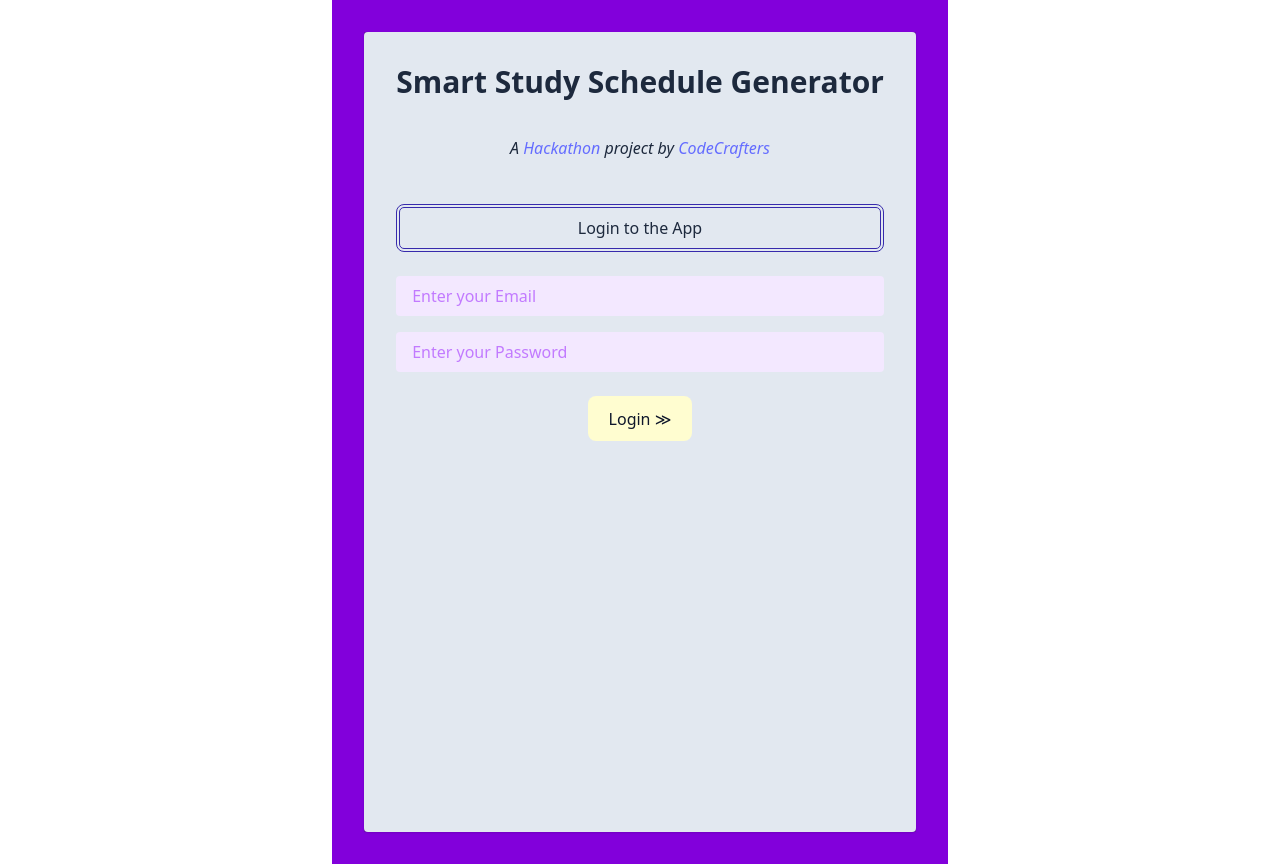
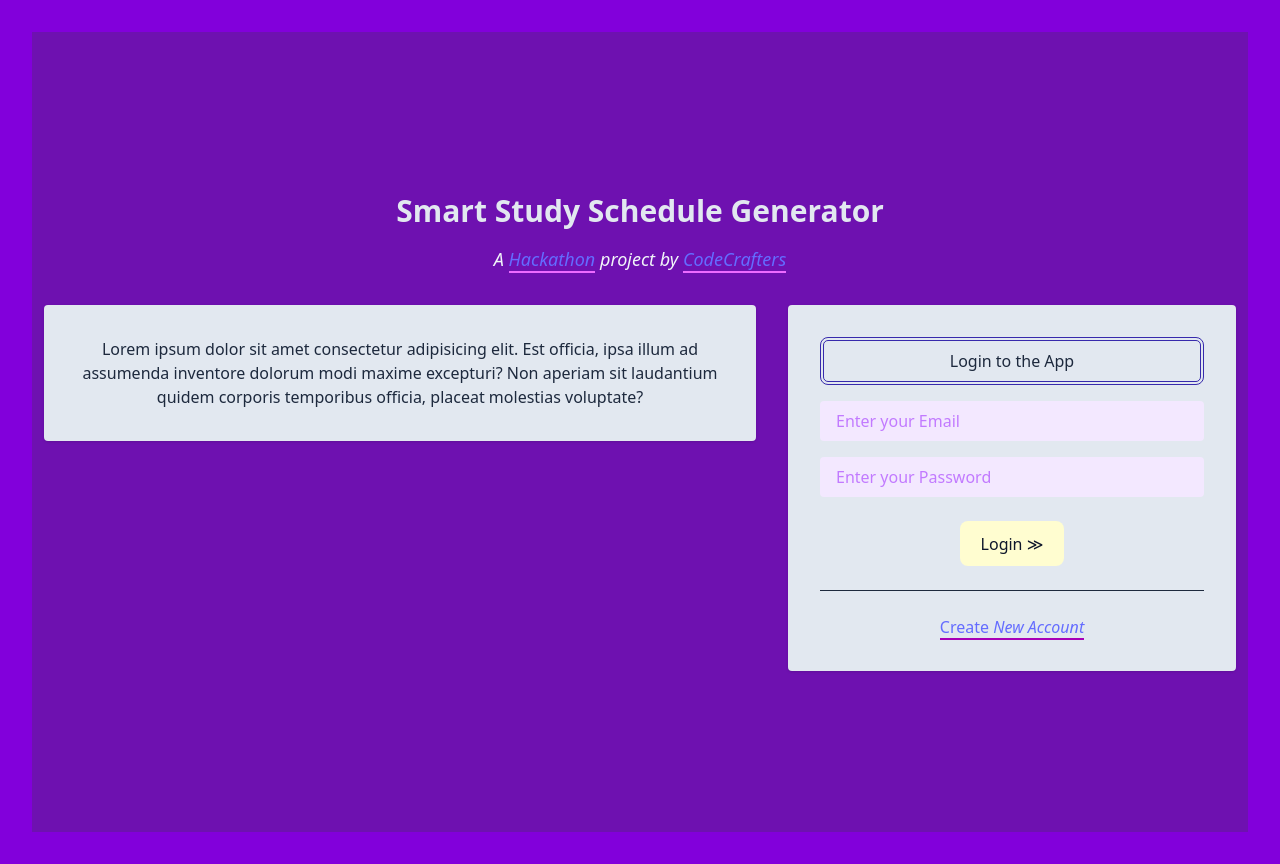
Before and after one commit to IamDaGod-kira/3sg-hackathon-kvb, a React (Vite) app: page / in a window 1280 px wide. Built offline with nearby package versions, Linux system fonts and the light colour scheme.

Commit message:
added more styling to login.

```diff
--- a/src/App.jsx
+++ b/src/App.jsx
@@ -5,17 +5,22 @@ import vidyasetuLogo from './assets/vidyasetu-logo.png';
 
 function App() {
   return (
-    <div className="min-h-screen min-w-full flex justify-center bg-purple-800 text-slate-800">
-      <div className="bg-slate-200 p-8 rounded shadow text-center">
-        <h2 className="text-3xl text-slate-800 font-bold mb-4">Smart Study Schedule Generator</h2>
-        <p className='text-1.5xl p-5 italic'>A <a href='https://www.vidyasetu.ai/'>Hackathon</a> project by <a href="https://github.com/IamDaGod-kira/">CodeCrafters</a></p>
-        <br />
-        <h2
-          className="text-1.5xl border-4 border-double border-indigo-800 rounded-lg p-2"
-        >
+    <div className="p-3 min-h-screen min-w-full flex flex-col justify-center items-center bg-purple-800 text-slate-800">
+      <h2 className="text-3xl text-slate-200 font-bold mb-4">
+        Smart Study Schedule Generator
+      </h2>
+      <p className='text-lg text-slate-100 italic mb-8 text-center'>
+        A <a className='italic border-b-2 border-fuchsia-400' href='https://www.vidyasetu.ai/'>Hackathon</a> project by <a className='italic border-b-2 border-fuchsia-400' href="https://github.com/IamDaGod-kira/">CodeCrafters</a>
+      </p>
+      <div className="flex justify-center items-start gap-8 w-full max-w-[100%]">
+        <div className="bg-slate-200 p-8 rounded shadow text-center flex-1 max-w-full">
+          <p>Lorem ipsum dolor sit amet consectetur adipisicing elit. Est officia, ipsa illum ad assumenda inventore dolorum modi maxime excepturi? Non aperiam sit laudantium quidem corporis temporibus officia, placeat molestias voluptate?</p>
+        </div>
+
+        <div className="bg-slate-200 p-8 rounded shadow text-center flex-1 max-w-md">
+          <h2 className="text-1.5xl border-4 border-double border-indigo-800 rounded-lg p-2 mb-4">
             Login to the App
           </h2>
-        <br />
           <input
             className="min-w-full mb-4 px-4 py-2 rounded bg-purple-100 text-purple-900 placeholder-purple-400 focus:outline-none focus:ring-2 focus:ring-purple-500 caret-purple-700 hover:border-emerald-600 hover:border-2"
             type="email"
@@ -37,6 +42,13 @@ function App() {
           >
             Login ≫
           </button>
+          <br /><br />
+          <hr />
+          <br />
+          <a className='text-blue-600 border-double border-b-2 border-fuchsia-700' href="">
+            Create <i>New Account</i>
+          </a>
+        </div>
       </div>
     </div>
   )
```
Also changed, not shown: firebase.json, firestore.indexes.json (line endings or trailing spaces), 1 other file (tests, documents, lock files or other folders). Lines whose indentation alone changed are shown as unchanged.
